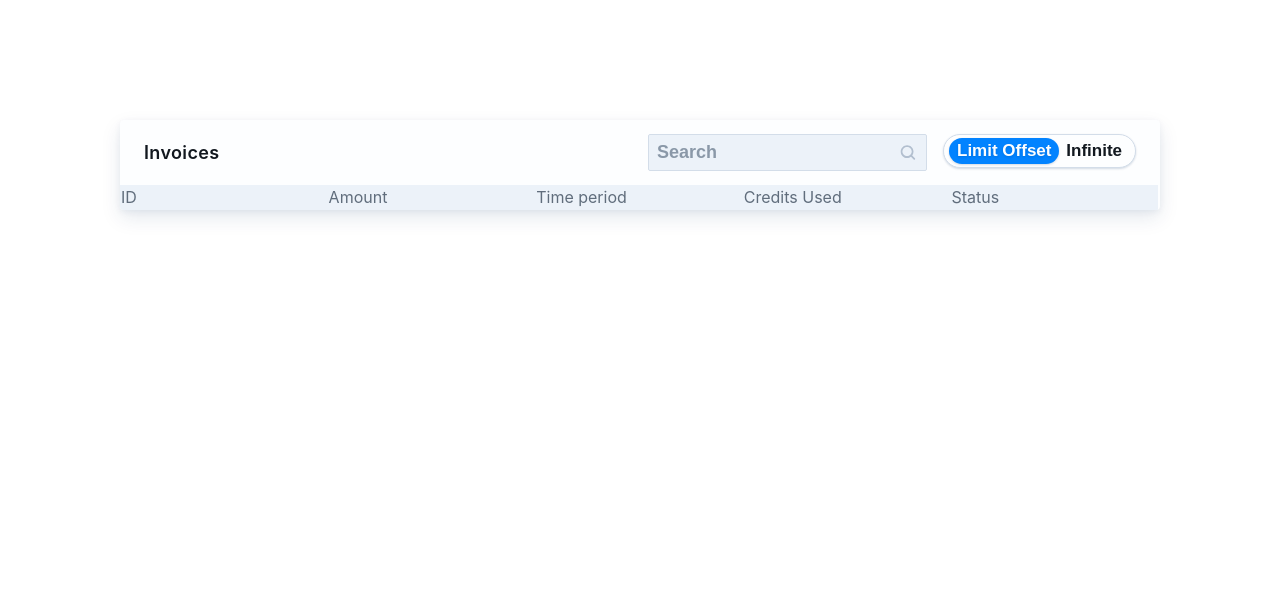
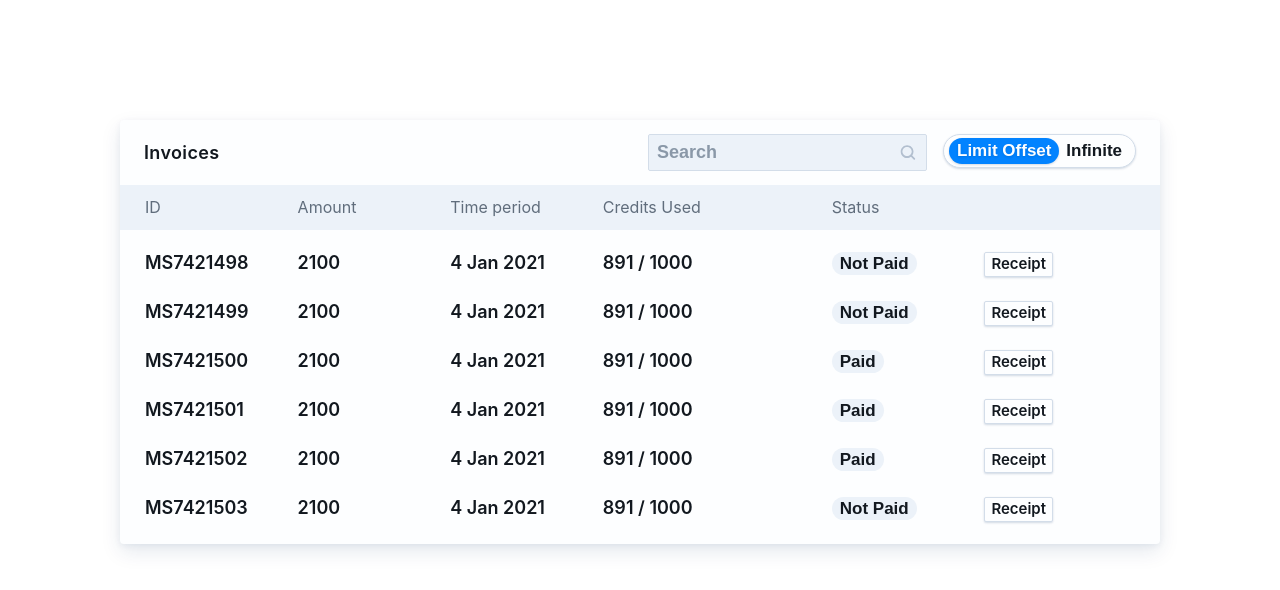
Before and after one commit to inkoop/merkle-science, a Vue app: page / in a window 1280 px wide. Shown: the top 590 px of the page. Built offline with nearby package versions, Linux system fonts and the light colour scheme.

Commit message:
Table UI

```diff
--- a/package.json
+++ b/package.json
@@ -9,6 +9,7 @@
   },
   "dependencies": {
     "core-js": "^3.6.5",
+    "date-fns": "^2.16.1",
     "vue": "^2.6.11"
   },
   "devDependencies": {
--- a/src/App.vue
+++ b/src/App.vue
@@ -41,9 +41,6 @@ export default {
 
 .container {
   max-width: var(--container-width);
-  margin-left: auto;
-  margin-right: auto;
-
-  margin-top: 120px;
+  margin: 120px auto;
 }
 </style>
--- a/src/components/Table.vue
+++ b/src/components/Table.vue
@@ -1,9 +1,7 @@
 <template>
   <div class="table-container">
     <div class="table-filter">
-      <div class="table-filter__title">
-        Invoices
-      </div>
+      <div class="table-filter__title">Invoices</div>
       <div class="table-filter__fields">
         <SearchField />
         <ToggleField />
@@ -17,11 +15,23 @@
           <th>Time period</th>
           <th>Credits Used</th>
           <th>Status</th>
+          <th>&nbsp;</th>
         </tr>
       </thead>
       <tbody class="table-body">
-        <tr class="table-row">
-          <td class="table-column"></td>
+        <tr class="table-row" v-for="invoice in invoices" :key="invoice.id">
+          <td class="table-column">{{ invoice.id }}</td>
+          <td class="table-column">{{ invoice.amount }}</td>
+          <td class="table-column">{{ invoice.timePeriod | formatDate }}</td>
+          <td class="table-column">{{ invoice.creditsUsed }} / 1000</td>
+          <td class="table-column">
+            <span class="badge">{{
+              invoice.isPaid ? "Paid" : "Not Paid"
+            }}</span>
+          </td>
+          <td class="table-column">
+            <button class="btn-download">Receipt</button>
+          </td>
         </tr>
       </tbody>
     </div>
@@ -36,6 +46,60 @@ export default {
   name: "Table",
   props: { msg: String },
   components: { SearchField, ToggleField },
+  data() {
+    return {
+      invoices: [
+        {
+          id: "MS7421498",
+          amount: 2100,
+          timePeriod: new Date(),
+          creditsUsed: "891",
+          isPaid: false,
+          receiptUrl: "https://google.com",
+        },
+        {
+          id: "MS7421499",
+          amount: 2100,
+          timePeriod: new Date(),
+          creditsUsed: "891",
+          isPaid: false,
+          receiptUrl: "https://google.com",
+        },
+        {
+          id: "MS7421500",
+          amount: 2100,
+          timePeriod: new Date(),
+          creditsUsed: "891",
+          isPaid: true,
+          receiptUrl: "https://google.com",
+        },
+        {
+          id: "MS7421501",
+          amount: 2100,
+          timePeriod: new Date(),
+          creditsUsed: "891",
+          isPaid: true,
+          receiptUrl: "https://google.com",
+        },
+        {
+          id: "MS7421502",
+          amount: 2100,
+          timePeriod: new Date(),
+          creditsUsed: "891",
+          isPaid: true,
+          receiptUrl: "https://google.com",
+        },
+        {
+          id: "MS7421503",
+          amount: 2100,
+          timePeriod: new Date(),
+          creditsUsed: "891",
+          isPaid: false,
+          receiptUrl: "https://google.com",
+        },
+      ],
+    };
+  },
 };
 </script>
 
@@ -76,15 +140,19 @@ export default {
 }
 
 .table {
-  width: 100%;
   display: flex;
+  flex-direction: column;
 
   .table-header {
+    display: flex;
+    flex-direction: column;
+    padding: 10px 24px;
+
     background-color: var(--color-grey-1);
-    width: 100%;
 
     tr {
-      display: flex;
+      display: grid;
+      grid-template-columns: 1fr 1fr 1fr 1.5fr 1fr 1fr;
     }
 
     th {
@@ -93,14 +161,66 @@ export default {
       font-weight: normal;
       font-size: 16px;
       line-height: 140%;
-
-      display: flex;
-      align-items: center;
-
-      flex: 1;
+      text-align: left;
 
       color: var(--color-grey-5);
     }
   }
+
+  .table-body {
+    display: flex;
+    flex-direction: column;
+    padding: 10px 24px;
+
+    tr {
+      display: grid;
+      grid-template-columns: 1fr 1fr 1fr 1.5fr 1fr 1fr;
+    }
+
+    td {
+      font-family: var(--font-primary);
+      font-style: normal;
+      font-weight: 600;
+      font-size: 18px;
+      line-height: 22px;
+
+      color: var(--color-grey-9);
+
+      padding-top: 12px;
+      padding-bottom: 12px;
+    }
+  }
+}
+
+.badge {
+  padding: 2px 8px;
+
+  font-family: var(--font-secondary);
+  font-style: normal;
+  font-weight: 600;
+  font-size: 17px;
+  line-height: 17px;
+  color: var(--color-grey-9);
+
+  background: var(--color-grey-1);
+  border-radius: 100px;
+}
+
+.btn-download {
+  background: var(--color-grey-white);
+  border: 1px solid var(--color-grey-2);
+  box-shadow: 0px 1px 3px rgba(0, 52, 102, 0.06),
+    0px 1px 2px rgba(0, 52, 102, 0.12);
+  border-radius: 2px;
+
+  font-family: Inter;
+  font-style: normal;
+  font-weight: 600;
+  font-size: 15px;
+  line-height: 16px;
+
+  color: var(--color-grey-9);
+
+  padding: 3.5px 6px;
 }
 </style>
--- a/src/components/UI/ToggleField.vue
+++ b/src/components/UI/ToggleField.vue
@@ -49,9 +49,10 @@ export default {
   font-size: 17px;
   line-height: 22px;
   text-transform: capitalize;
+  cursor: pointer;
+
   z-index: 2;
-
-  cursor: pointer;
+  transition: all 0.3s ease-out;
 
   color: var(--color-grey-9);
   &.active {
--- a/src/main.js
+++ b/src/main.js
@@ -1,7 +1,10 @@
 import Vue from "vue";
+
 import App from "./App.vue";
+import { DateFormatFilters } from "./plugins";
 
 Vue.config.productionTip = false;
+Vue.use(DateFormatFilters);
 
 new Vue({
   render: h => h(App)
--- /dev/null
+++ b/src/plugins.js
@@ -0,0 +1,7 @@
+import { format } from "date-fns";
+
+export const DateFormatFilters = {
+  install(Vue) {
+    Vue.filter("formatDate", value => format(value, "d MMM yyyy"));
+  }
+};
```
Also changed, not shown: 1 other file (tests, documents, lock files or other folders).
